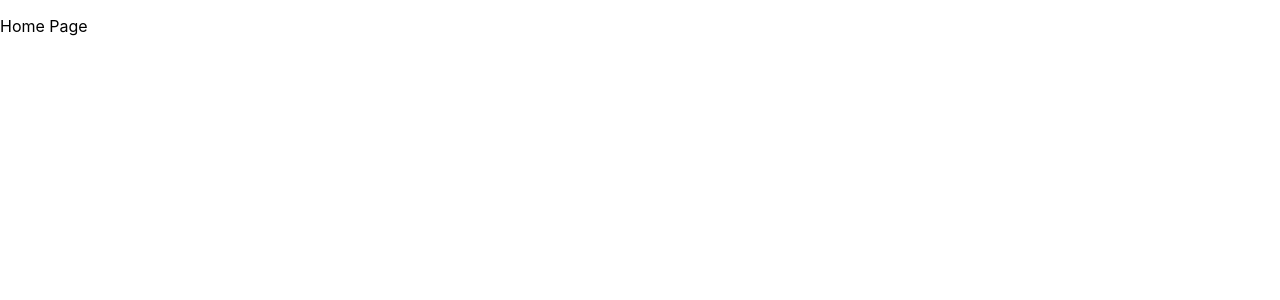
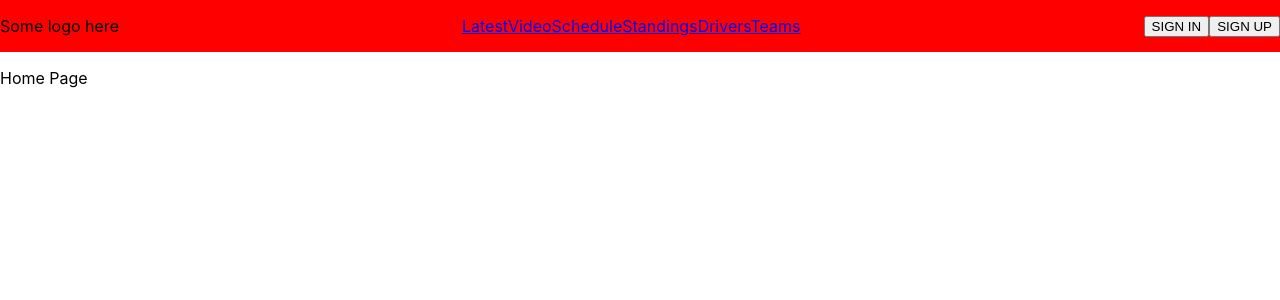
Before and after one commit to dNem88/formula1spa, a React (Create React App) app: page / in a window 1280 px wide. Shown: the top 300 px of the page. Built offline with nearby package versions, Linux system fonts and the light colour scheme.

Commit message:
navigation component

```diff
--- a/src/App.js
+++ b/src/App.js
@@ -1,10 +1,11 @@
 import React from 'react'
 import {BrowserRouter as Router, Route, Routes} from 'react-router-dom'
 import './App.module.css';
-
+import Navigation from './components/common/navigation/Navigation'
 function App() {
   return (
     <Router>
+      <Navigation/>
       <Routes>
         <Route path={'/'} element={<p>Home Page</p>}/>
         <Route path={'/about'} element={<p>About Page</p>}/>
--- /dev/null
+++ b/src/components/common/navigation/Navigation.js
@@ -0,0 +1,27 @@
+import React from 'react';
+import {Link} from 'react-router-dom'
+import styles from './navigation.module.css'
+
+function Navigation() {
+    return (
+        <nav>
+            <div className='logo-container'>
+                <p>Some logo here</p>
+            </div>
+            <div className='links-container'>
+                <Link to='/latest'>Latest</Link>
+                <Link to='/video'>Video</Link>
+                <Link to='/schedule'>Schedule</Link>
+                <Link to='/standings'>Standings</Link>
+                <Link to='/drivers'>Drivers</Link>
+                <Link to='/teams'>Teams</Link>
+            </div>
+            <div className='auth-container'>
+                <button>SIGN IN</button>
+                <button>SIGN UP</button>
+            </div>
+        </nav>
+    )
+}
+
+export default Navigation
--- /dev/null
+++ b/src/components/common/navigation/navigation.module.css
@@ -0,0 +1,9 @@
+nav{
+    width: 100%;
+    height: 10wh;
+    display: flex;
+    flex-direction: row;
+    align-items: center;
+    justify-content: space-between;
+    background-color: red;
+}
```
Also changed, not shown: 1 other file (tests, documents, lock files or other folders).
